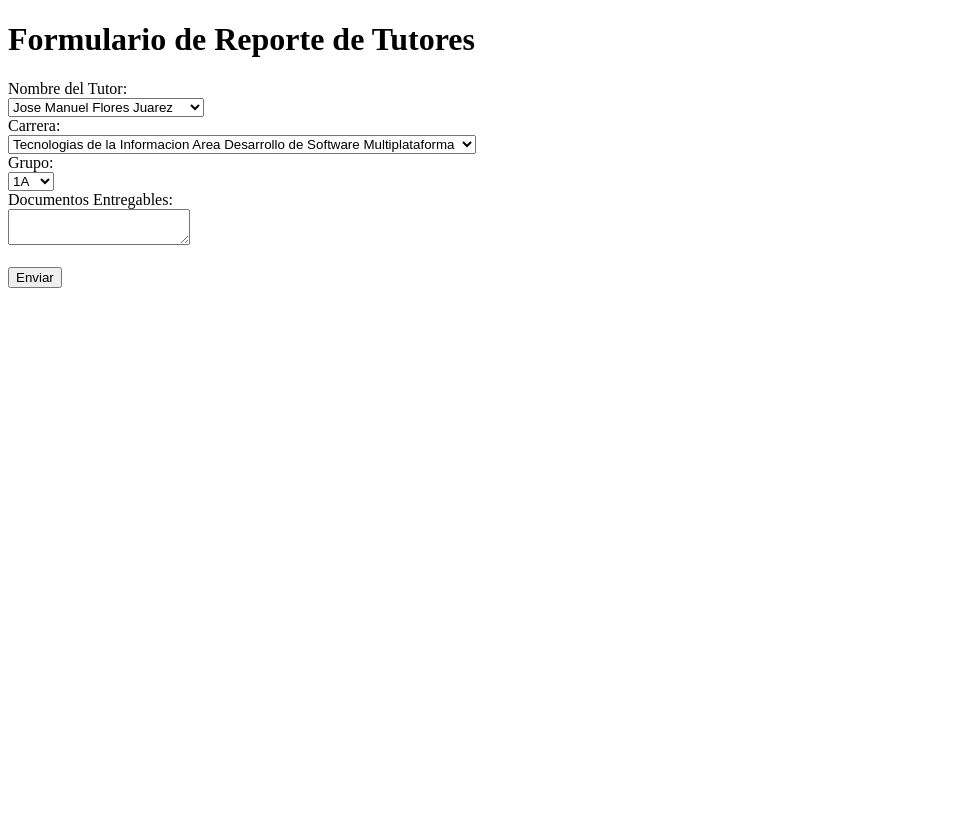
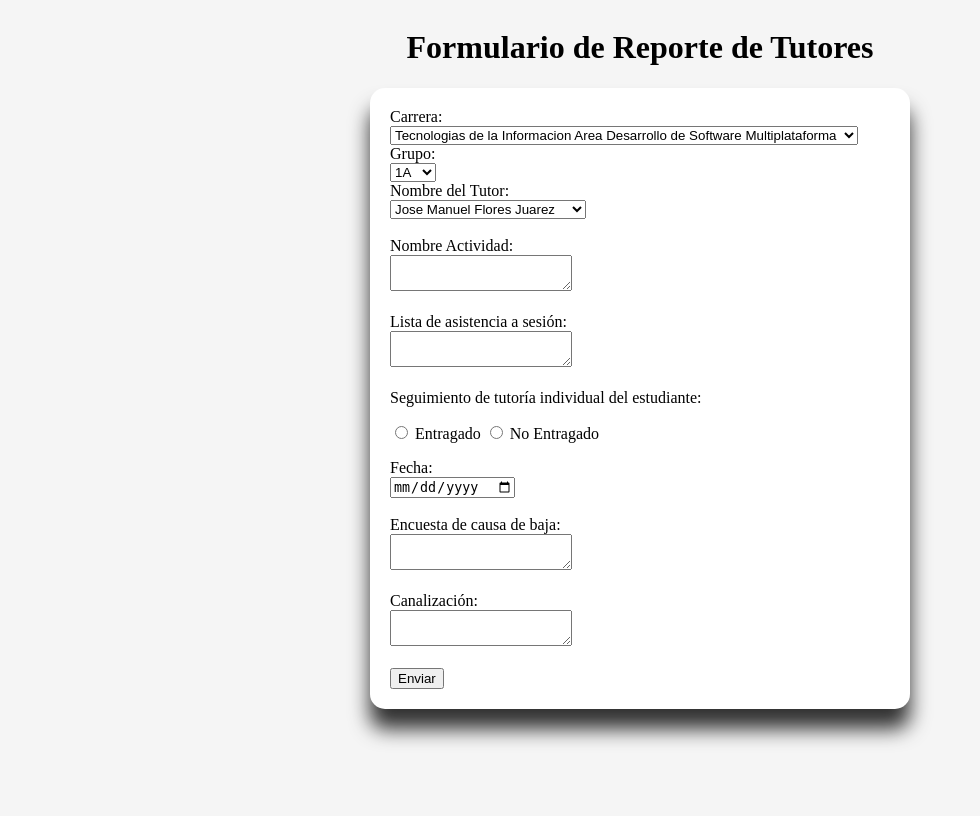
Before and after one commit to MiguelAngel0401/SistemaTutores, a Flask app: page / in a window 1280 px wide. Shown: the whole page, without its empty margins (0-980 px from the left). Before the commit the page ends 288 px from the top, so only its background shows below. Run offline with Flask 3, Linux system fonts and the light colour scheme.

Commit message:
01 adding Data Base and finish form

```diff
--- a/templates/index.html
+++ b/templates/index.html
@@ -4,28 +4,34 @@
     <meta charset="UTF-8">
     <meta name="viewport" content="width=device-width, initial-scale=1.0">
     <title>Formulario de Reporte de Tutores</title>
+    <Style>
+        body {
+            display: flex;
+            flex-direction: column;
+            min-height: 100vh;
+            background-color:whitesmoke;
+        }
+        .form-container {
+            background-color: #fff;
+            padding: 20px;
+            border-radius: 15px;
+            max-width: 500px;
+            margin: auto;
+            box-shadow: 0 20px 20px rgba(0, 0, 0, 0.8);
+        }
+
+        .form-container .form-group label {
+            font-weight: bold;
+        }
+    </Style>
 </head>
 <body>
-    <h1>Formulario de Reporte de Tutores</h1>
+    <center>
+        <h1>Formulario de Reporte de Tutores</h1>
+    </center>
     <form action="/submit" method="POST">
+        <div class="form-container">
 
-
-        <label for="tutor">Nombre del Tutor:</label><br>
-        <select id="profe" name="Profes">
-            <option value="Profe0">Jose Manuel Flores Juarez</option>
-            <option value="Profe1">Diana Lizeth Ahuatzi Reyes</option>
-            <option value="Profe2">Alfredo Garcia Ruiz</option>
-            <option value="Profe3">Elizabeth Cortes Ramos</option>
-            <option value="Profe4">Maricela Gress Roldan</option>
-            <option value="Profe5">Jose Marin Rugerio Atriano</option>
-            <option value="Profe6">Sonia Lopez Rodriguez</option>
-            <option value="Profe7">Margarita Lima Esteban</option>
-            <option value="Profe8">Juan Gabriel Valencia Muñoz</option>
-            <option value="Profe9">Miguel Torreon Hernandez</option>
-            <option value="Profe10">Francisco Lopez Briones</option>
-            <option value="Profe11">Aldo Giovani Luria Garcia</option>
-
-        </select><br>
 
         <label for="major">Carrera:</label><br>
         <select id="major" name="major">
@@ -35,8 +41,8 @@
             <option value="tsu1">Ingenieria en Desarrollo y Gestion de Software</option>
             <option value="tsu2">Ingenieria en Redes Inteligentes y Ciberseguridad</option>
             <option value="tsu3">Ingenieria en Entornos Virtuales y Negocios Digitales</option>
-
-        </select><br>
+        </select>
+        <br>
 
         <label for="grupo">Grupo:</label><br>
         <select id="major" name="major">
@@ -58,12 +64,48 @@
             <option value="grupo15">9B</option>
             <option value="grupo16">10A</option>
             <option value="grupo16">10B</option>
-        </select><br>
+        </select>
+        <br>
 
-        <label for="documentos">Documentos Entregables:</label><br>
+        <label for="tutor">Nombre del Tutor:</label><br>
+        <select id="profe" name="Profes">
+            <option value="Profe0">Jose Manuel Flores Juarez</option>
+            <option value="Profe1">Diana Lizeth Ahuatzi Reyes</option>
+            <option value="Profe2">Alfredo Garcia Ruiz</option>
+            <option value="Profe3">Elizabeth Cortes Ramos</option>
+            <option value="Profe4">Maricela Gress Roldan</option>
+            <option value="Profe5">Jose Marin Rugerio Atriano</option>
+            <option value="Profe6">Sonia Lopez Rodriguez</option>
+            <option value="Profe7">Margarita Lima Esteban</option>
+            <option value="Profe8">Juan Gabriel Valencia Muñoz</option>
+            <option value="Profe9">Miguel Torreon Hernandez</option>
+            <option value="Profe10">Francisco Lopez Briones</option>
+            <option value="Profe11">Aldo Giovani Luria Garcia</option>
+        </select>
+        <br><br>
+
+        <label for="documentos">Nombre Actividad:</label><br>
+        <textarea id="documentos" name="documentos"></textarea><br><br>
+        <label for="documentos">Lista de asistencia a sesión:</label><br>
+        <textarea id="documentos" name="documentos"></textarea><br><br>
+
+        <label for="documentos">Seguimiento de tutoría individual del estudiante:</label><br>
+        <p>
+            <input type="radio" name="hm" value="h"> Entragado
+            <input type="radio" name="hm" value="m"> No Entragado
+        </p>
+
+        <label for="documentos">Fecha:</label><br>
+        <input type="date" name="fecha"><br><br>
+
+        <label for="documentos">Encuesta de causa de baja:</label><br>
+        <textarea id="documentos" name="documentos"></textarea><br><br>
+
+        <label for="documentos">Canalización:</label><br>
         <textarea id="documentos" name="documentos"></textarea><br><br>
 
         <input type="submit" value="Enviar">
+        </div>
     </form>
 </body>
 </html>
```
Also changed, not shown: cumplimientotutores.sql (added, +57 -0 lines), 1 other file.
